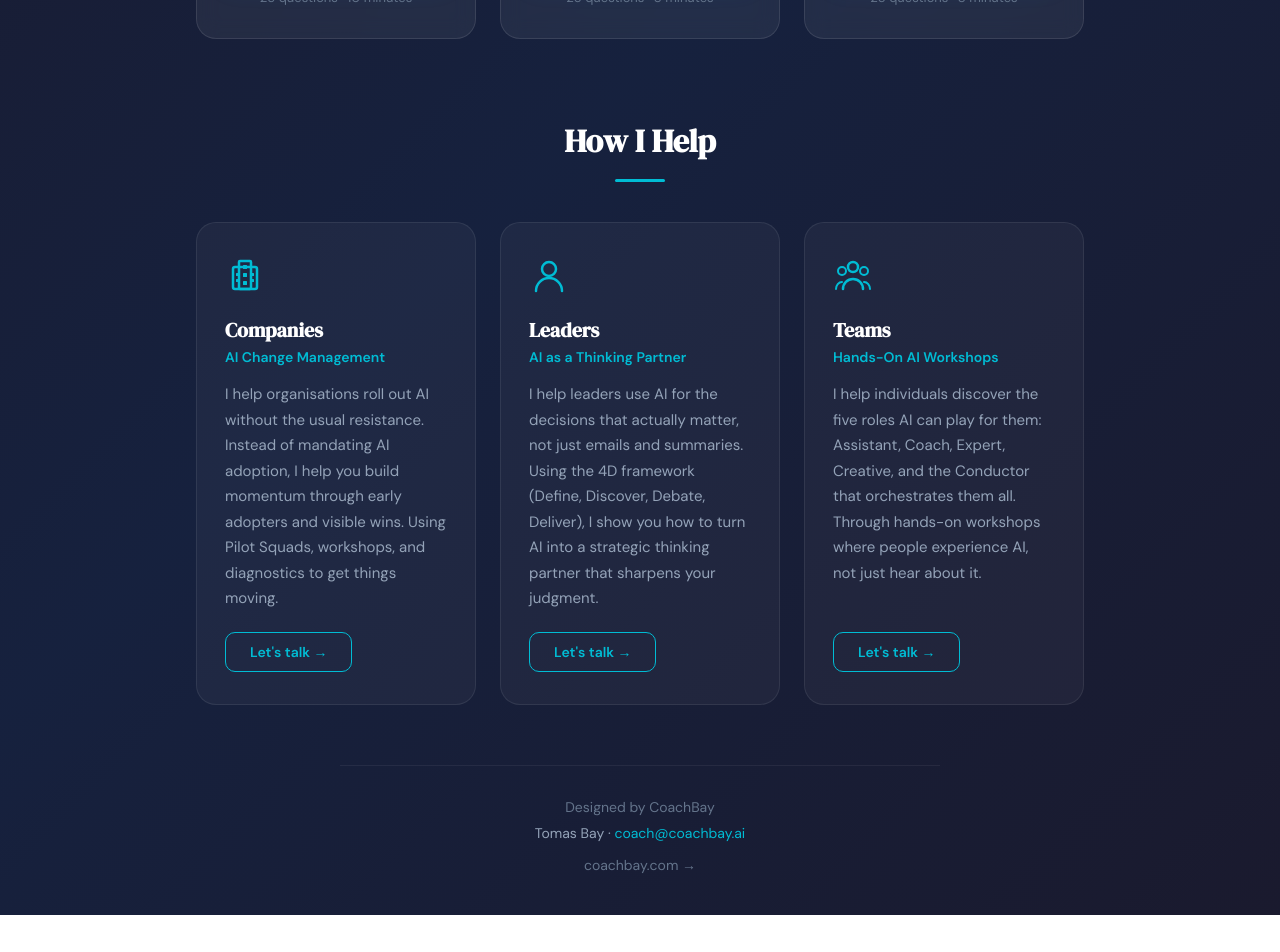
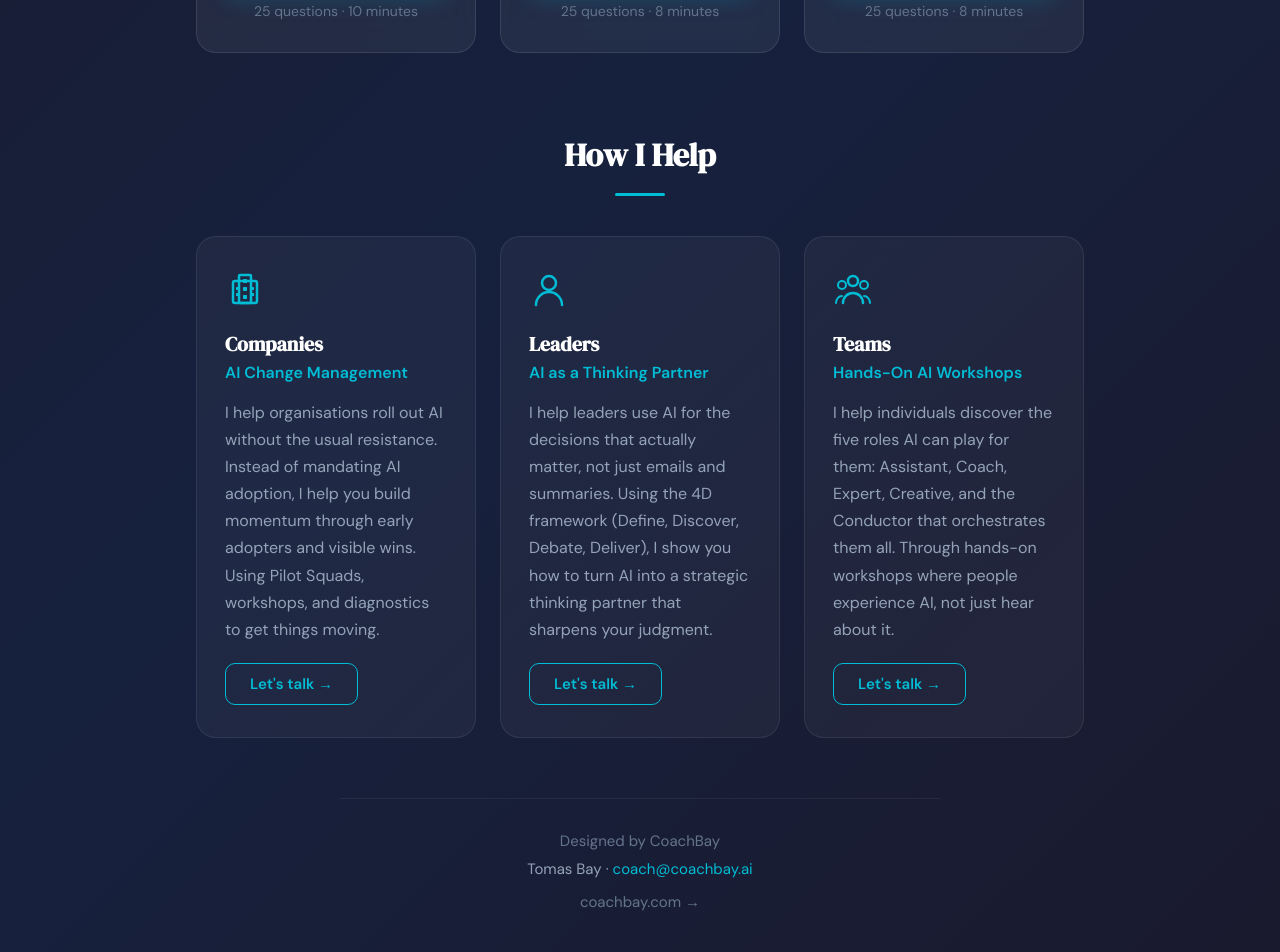
Before and after one commit to coachbay/site, a React (Vite) app: page / in a window 1280 px wide. Shown: the part 767-1719 px from the top of the page. Before the commit the page ends 1682 px from the top, so only its background shows below. Built offline with nearby package versions, Linux system fonts and the light colour scheme.

Commit message:
Bigger text across landing page for mobile readability (16px min for body text)

```diff
--- a/LandingPage.jsx
+++ b/LandingPage.jsx
@@ -167,7 +167,7 @@ export default function LandingPage({ onNavigate }) {
             </h2>
             <p style={{
               color: CYAN,
-              fontSize: 15,
+              fontSize: 16,
               fontWeight: 600,
               margin: "0 0 16px",
             }}>
@@ -175,7 +175,7 @@ export default function LandingPage({ onNavigate }) {
             </p>
             <p style={{
               color: "#94a3b8",
-              fontSize: 15,
+              fontSize: 16,
               lineHeight: 1.7,
               margin: "0 0 24px",
               flex: 1,
@@ -190,7 +190,7 @@ export default function LandingPage({ onNavigate }) {
                 border: "none",
                 borderRadius: 12,
                 padding: "12px 24px",
-                fontSize: 15,
+                fontSize: 16,
                 fontWeight: 600,
                 cursor: "pointer",
                 fontFamily: "'DM Sans', sans-serif",
@@ -211,7 +211,7 @@ export default function LandingPage({ onNavigate }) {
             </button>
             <p style={{
               color: "#64748b",
-              fontSize: 13,
+              fontSize: 14,
               textAlign: "center",
               margin: "12px 0 0",
             }}>
@@ -260,10 +260,10 @@ export default function LandingPage({ onNavigate }) {
               fontFamily: "'DM Serif Display', serif",
               fontSize: 20, color: "#fff", margin: "0 0 4px",
             }}>Companies</h3>
-            <p style={{ color: CYAN, fontSize: 14, fontWeight: 600, margin: "0 0 16px" }}>
+            <p style={{ color: CYAN, fontSize: 16, fontWeight: 600, margin: "0 0 16px" }}>
               AI Change Management
             </p>
-            <p style={{ color: "#94a3b8", fontSize: 15, lineHeight: 1.7, margin: "0 0 20px", flex: 1 }}>
+            <p style={{ color: "#94a3b8", fontSize: 16, lineHeight: 1.7, margin: "0 0 20px", flex: 1 }}>
               I help organisations roll out AI without the usual resistance. Instead of mandating AI adoption, I help you build momentum through early adopters and visible wins. Using Pilot Squads, workshops, and diagnostics to get things moving.
             </p>
             <a href="mailto:coach@coachbay.ai" style={{
@@ -272,7 +272,7 @@ export default function LandingPage({ onNavigate }) {
               color: CYAN,
               borderRadius: 10,
               padding: "10px 24px",
-              fontSize: 14,
+              fontSize: 15,
               fontWeight: 600,
               textDecoration: "none",
               fontFamily: "'DM Sans', sans-serif",
@@ -298,10 +298,10 @@ export default function LandingPage({ onNavigate }) {
               fontFamily: "'DM Serif Display', serif",
               fontSize: 20, color: "#fff", margin: "0 0 4px",
             }}>Leaders</h3>
-            <p style={{ color: CYAN, fontSize: 14, fontWeight: 600, margin: "0 0 16px" }}>
+            <p style={{ color: CYAN, fontSize: 16, fontWeight: 600, margin: "0 0 16px" }}>
               AI as a Thinking Partner
             </p>
-            <p style={{ color: "#94a3b8", fontSize: 15, lineHeight: 1.7, margin: "0 0 20px", flex: 1 }}>
+            <p style={{ color: "#94a3b8", fontSize: 16, lineHeight: 1.7, margin: "0 0 20px", flex: 1 }}>
               I help leaders use AI for the decisions that actually matter, not just emails and summaries. Using the 4D framework (Define, Discover, Debate, Deliver), I show you how to turn AI into a strategic thinking partner that sharpens your judgment.
             </p>
             <a href="mailto:coach@coachbay.ai" style={{
@@ -310,7 +310,7 @@ export default function LandingPage({ onNavigate }) {
               color: CYAN,
               borderRadius: 10,
               padding: "10px 24px",
-              fontSize: 14,
+              fontSize: 15,
               fontWeight: 600,
               textDecoration: "none",
               fontFamily: "'DM Sans', sans-serif",
@@ -336,10 +336,10 @@ export default function LandingPage({ onNavigate }) {
               fontFamily: "'DM Serif Display', serif",
               fontSize: 20, color: "#fff", margin: "0 0 4px",
             }}>Teams</h3>
-            <p style={{ color: CYAN, fontSize: 14, fontWeight: 600, margin: "0 0 16px" }}>
+            <p style={{ color: CYAN, fontSize: 16, fontWeight: 600, margin: "0 0 16px" }}>
               Hands-On AI Workshops
             </p>
-            <p style={{ color: "#94a3b8", fontSize: 15, lineHeight: 1.7, margin: "0 0 20px", flex: 1 }}>
+            <p style={{ color: "#94a3b8", fontSize: 16, lineHeight: 1.7, margin: "0 0 20px", flex: 1 }}>
               I help individuals discover the five roles AI can play for them: Assistant, Coach, Expert, Creative, and the Conductor that orchestrates them all. Through hands-on workshops where people experience AI, not just hear about it.
             </p>
             <a href="mailto:coach@coachbay.ai" style={{
@@ -348,7 +348,7 @@ export default function LandingPage({ onNavigate }) {
               color: CYAN,
               borderRadius: 10,
               padding: "10px 24px",
-              fontSize: 14,
+              fontSize: 15,
               fontWeight: 600,
               textDecoration: "none",
               fontFamily: "'DM Sans', sans-serif",
@@ -370,15 +370,15 @@ export default function LandingPage({ onNavigate }) {
         maxWidth: 600,
         margin: "0 auto",
       }}>
-        <p style={{ color: "#64748b", fontSize: 14, margin: "0 0 8px" }}>
+        <p style={{ color: "#64748b", fontSize: 15, margin: "0 0 8px" }}>
           Designed by CoachBay
         </p>
-        <p style={{ color: "#94a3b8", fontSize: 14, margin: "0 0 12px" }}>
+        <p style={{ color: "#94a3b8", fontSize: 15, margin: "0 0 12px" }}>
           Tomas Bay · <a href="mailto:coach@coachbay.ai" style={{ color: CYAN, textDecoration: "none" }}>coach@coachbay.ai</a>
         </p>
         <a href="https://coachbay.com" target="_blank" rel="noopener noreferrer" style={{
           color: "#64748b",
-          fontSize: 14,
+          fontSize: 15,
           textDecoration: "none",
         }}>
           coachbay.com →
```
